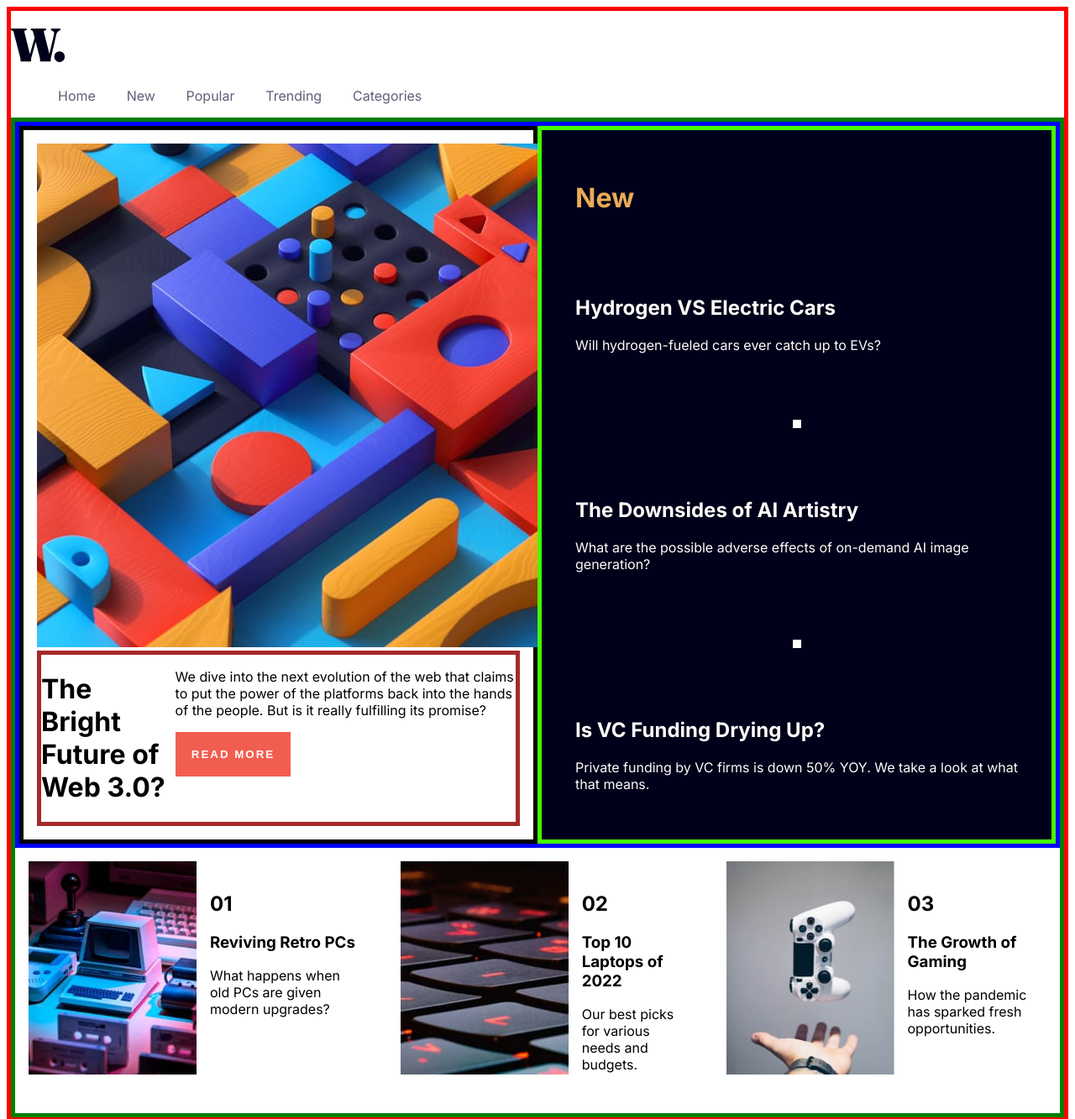
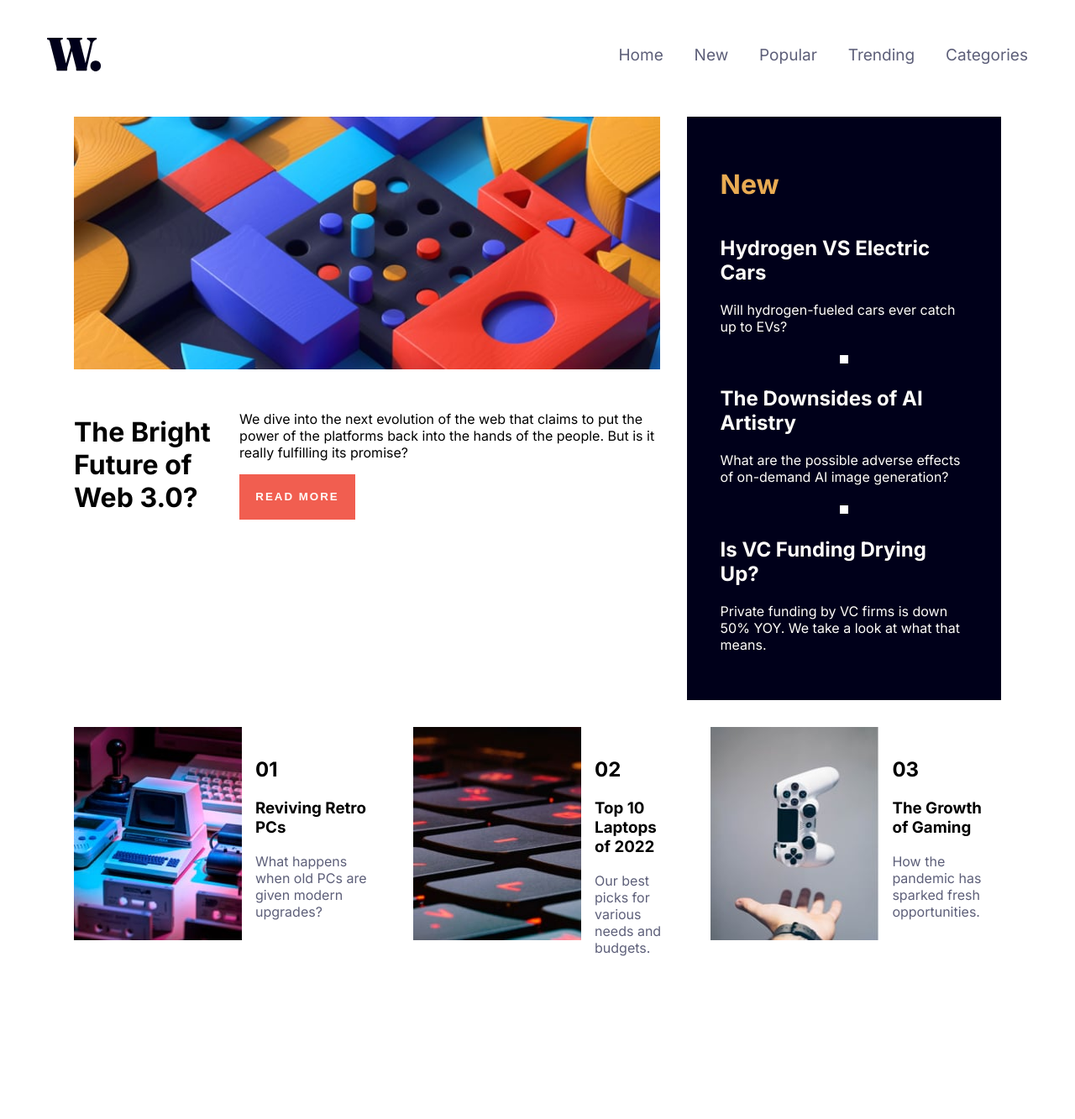
Before and after one commit to andressalazar08/Frontend_Mentor_project_5, a plain HTML site: page index.html in a window 1280 px wide. Shown: the top 1333 px of the page at 84% size. After the commit the page ends 1195 px from the top, so only its background shows below. Drawn offline with Linux system fonts and the light colour scheme.

Commit message:
ajuste barra navegacion y menus

```diff
--- a/styles.css
+++ b/styles.css
@@ -25,7 +25,7 @@ body{
 
 .main-container{
     /* display: flex; */
-    border:5px solid red;
+    /* border:5px solid red; */
     /* padding: 80%; */
     /* flex-direction: column; */
     /* align-items: center; */
@@ -37,13 +37,31 @@ body{
 
 
 .menu{
-    margin: 1rem;
+    /* margin: 1rem; */
     display: flex;
     align-items:baseline;
     /* flex-direction: row; */
     /* max-width: 80%; */
     /* align-items:; */
 
+}
+
+svg {
+    display: block;
+    max-width: 100%;
+}
+img {
+    display: block;
+}
+
+header {
+    display: flex;
+    justify-content: space-between;
+    align-items: center;
+    padding: 1rem;
+    position: relative;
+    max-width: 1200px;/*Ojo, jugar con este a lo ancho*/
+    margin: 0 auto;
 }
 
 nav{
@@ -59,7 +77,7 @@ nav ul li, nav ul li a{
     list-style: none;
     text-decoration: none;
     cursor: pointer;
-    font-size: 1rem;
+    font-size: 1.19rem;
     color: var(--Dark-grayish-blue);
 
 }
@@ -92,30 +110,47 @@ nav ul li, nav ul li a{
 } */
 
 .main-sub-container{
-    border:5px solid green;
+    /* border:5px solid green; */
 
 }
 
 .article-section{
-    border:5px solid blue;
+    /* border:5px solid blue; */
     display: flex;
-
+    margin-left: 4rem;
+    margin-right: 4rem;
 
 }
 
 .article-section-img{
-    width: 50%;
-    border: 5px solid black;
+    /* width: 50%; */
+    max-width: 45.6rem;
+    /* border: 5px solid black; */
     padding: 1rem;
+
+    /* margin: 0 auto; */
+    display: flex;
+    flex-direction: column;
+    gap: 2.1rem;
+}
+
+
+.article-section-img img{
+    max-height: 18.8rem;
+    object-fit: cover;
+    object-position: top;
 }
 
 .article-section-desc{
-    border: 5px solid brown;
+    /* border: 5px solid brown; */
     display: flex;
     /* margin: 1rem; */
     /* padding: 1rem; */
 }
 
+.article-section-desc-full{
+    gap: 3rem;
+}
 .btn{
     background-color: var(--Soft-red);
     color: var(--Off-white);
@@ -128,6 +163,8 @@ nav ul li, nav ul li a{
 .other-news{
 
     display: flex;
+    margin-left: 4rem;
+    margin-right: 4rem;
     /* margin: 1rem; */
 
 }
@@ -135,43 +172,61 @@ nav ul li, nav ul li a{
 .other-news-one{
     padding: 1rem;
     display: flex;
+    max-width: 31.8rem;
+    /* height: 8rem; */
 }
 
 .other-news-one-desc{
     margin: 1rem;
 }
 
+.other-news-one-desc p{
+    /* margin: 1rem; */
+    color: var(--Dark-grayish-blue);
+}
+
 
 .other-news-two{
     padding: 1rem;
     display: flex;
+    max-width: 31.8rem;
 }
 
 .other-news-two-desc{
     margin: 1rem;
 }
 
+.other-news-two-desc p{
+    color: var(--Dark-grayish-blue);
+}
+
 .other-news-three{
     padding: 1rem;
     display: flex;
+    max-width: 31.8rem;
 }
 
 .other-news-three-desc{
     margin: 1rem;
 }
 
+.other-news-three-desc p{
+    color: var(--Dark-grayish-blue);
+}
+
+
 .other-news-three-img{
     /* max-width: 50%; */
 }
 
 .news-seccion{
-    border:5px solid rgb(68, 255, 0);
+    /* border:5px solid rgb(68, 255, 0); */
     display: flex;
     flex-direction: column;
     justify-content: space-between;
     background-color: var(--Very-dark-blue);
     color: var(--Off-white);
-
+    margin: 1rem;
     padding: 2.5rem;
 }
 
```
